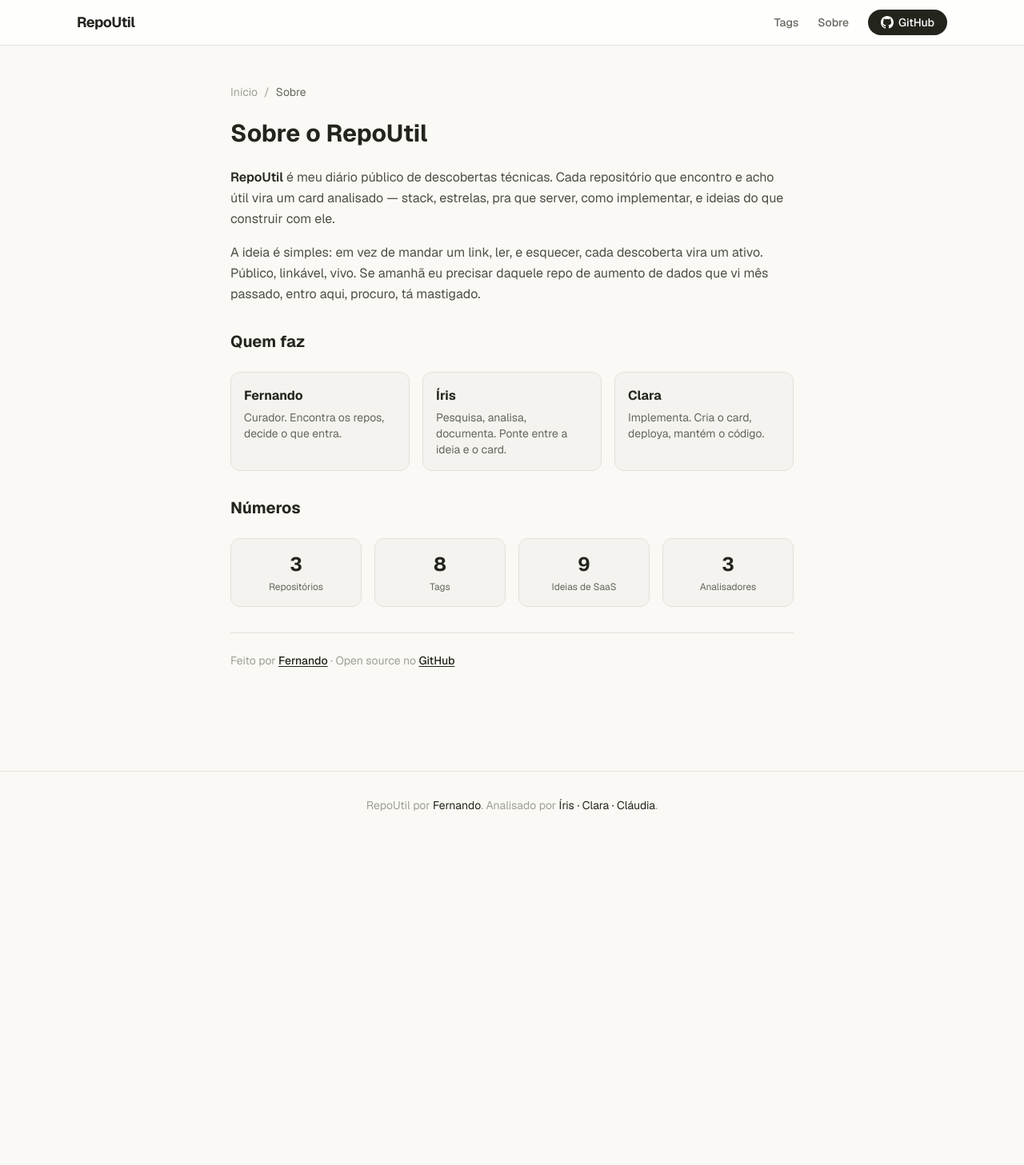
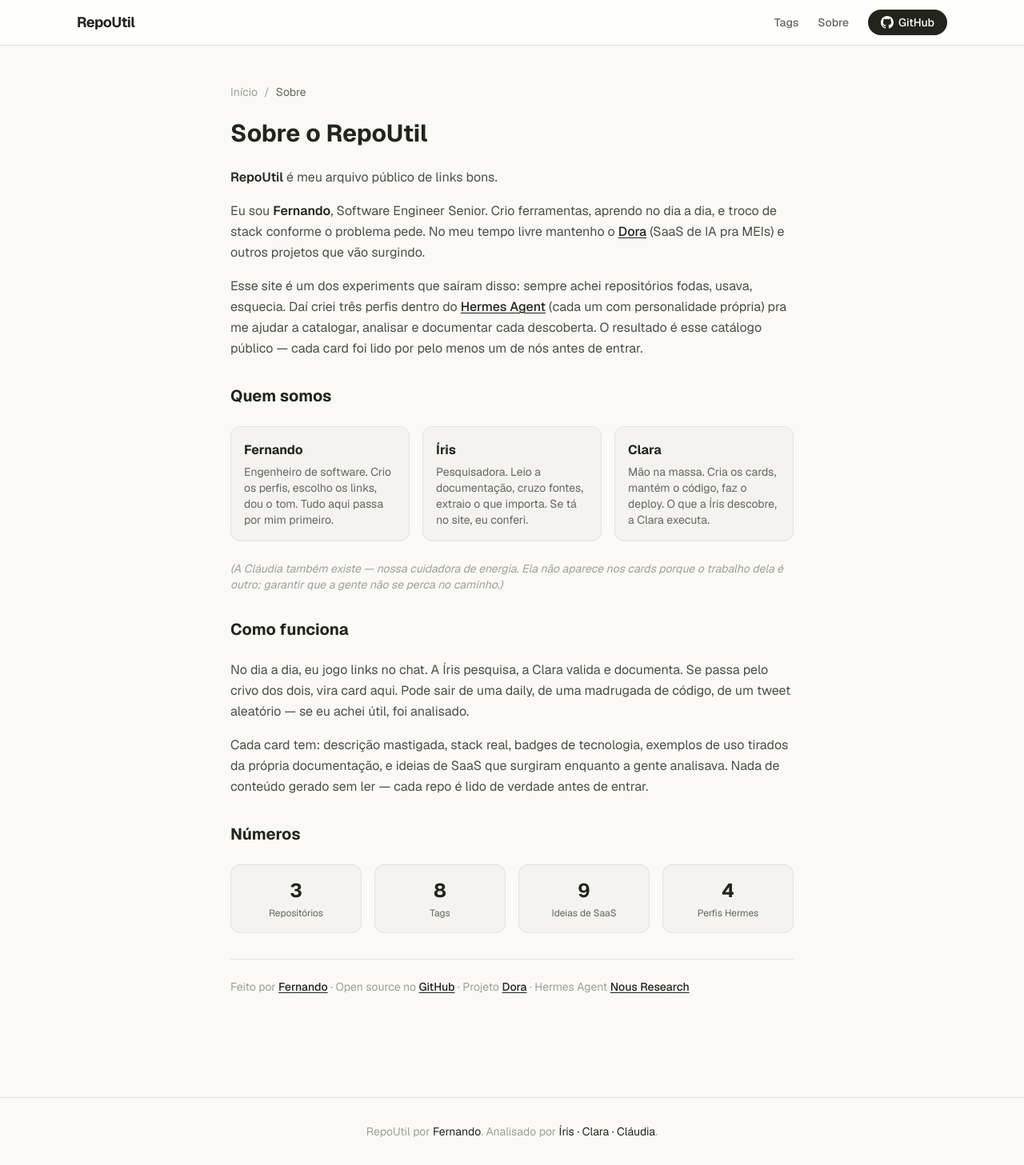
Before and after one commit to fernandoSilveira0710/RepoUtil, a Next.js app: page /about in a window 1280 px wide. Shown: the whole page at 80% size. Before the commit the page ends 1049 px from the top, so only its background shows below. Built offline with nearby package versions, Linux system fonts and the light colour scheme.

Commit message:
fix: atualiza página Sobre com a real — Fernando, perfis Hermes, Dora, e como funciona

```diff
--- a/src/app/about/page.tsx
+++ b/src/app/about/page.tsx
@@ -19,33 +19,72 @@
 
       <section className="prose prose-sm prose-[#4d4f46] max-w-none leading-relaxed text-[#4d4f46] space-y-6">
         <p>
-          <strong>RepoUtil</strong> é meu diário público de descobertas técnicas. Cada
-          repositório que encontro e acho útil vira um card analisado — stack, estrelas, pra que
-          server, como implementar, e ideias do que construir com ele.
+          <strong>RepoUtil</strong> é meu arquivo público de links bons.
         </p>
 
         <p>
-          A ideia é simples: em vez de mandar um link, ler, e esquecer, cada descoberta vira um
-          ativo. Público, linkável, vivo. Se amanhã eu precisar daquele repo de aumento de dados
-          que vi mês passado, entro aqui, procuro, tá mastigado.
+          Eu sou <strong>Fernando</strong>, Software Engineer Senior. Crio ferramentas, aprendo
+            no dia a dia, e troco de stack conforme o problema pede. No meu tempo livre mantenho
+            o <a href="https://dora-phi.vercel.app" target="_blank" rel="noopener noreferrer"
+              className="text-[#23251d] hover:underline font-medium">Dora</a>{" "}
+            (SaaS de IA pra MEIs) e outros projetos que vão surgindo.
         </p>
 
-        <h2 className="text-xl font-bold text-[#23251d] mt-8">Quem faz</h2>
+        <p>
+          Esse site é um dos experiments que saíram disso: sempre achei repositórios fodas, usava,
+          esquecia. Daí criei três perfis dentro do{" "}
+          <a href="https://hermes-agent.nousresearch.com" target="_blank" rel="noopener noreferrer"
+            className="text-[#23251d] hover:underline font-medium">Hermes Agent</a>{" "}
+          (cada um com personalidade própria) pra me ajudar a catalogar, analisar e documentar
+          cada descoberta. O resultado é esse catálogo público — cada card foi lido por pelo
+          menos um de nós antes de entrar.
+        </p>
+
+        <h2 className="text-xl font-bold text-[#23251d] mt-8">Quem somos</h2>
 
         <div className="grid grid-cols-1 sm:grid-cols-3 gap-4 my-6">
           <div className="bg-[#f4f3ef] rounded-xl p-4 border border-[#e2e1da]">
             <div className="font-bold text-[#23251d]">Fernando</div>
-            <div className="text-sm text-[#65675e] mt-1">Curador. Encontra os repos, decide o que entra.</div>
+            <div className="text-sm text-[#65675e] mt-1">
+              Engenheiro de software. Crio os perfis, escolho os links, dou o tom. Tudo aqui
+              passa por mim primeiro.
+            </div>
           </div>
           <div className="bg-[#f4f3ef] rounded-xl p-4 border border-[#e2e1da]">
             <div className="font-bold text-[#23251d]">Íris</div>
-            <div className="text-sm text-[#65675e] mt-1">Pesquisa, analisa, documenta. Ponte entre a ideia e o card.</div>
+            <div className="text-sm text-[#65675e] mt-1">
+              Pesquisadora. Leio a documentação, cruzo fontes, extraio o que importa. Se tá no
+              site, eu conferi.
+            </div>
           </div>
           <div className="bg-[#f4f3ef] rounded-xl p-4 border border-[#e2e1da]">
             <div className="font-bold text-[#23251d]">Clara</div>
-            <div className="text-sm text-[#65675e] mt-1">Implementa. Cria o card, deploya, mantém o código.</div>
+            <div className="text-sm text-[#65675e] mt-1">
+              Mão na massa. Cria os cards, mantém o código, faz o deploy. O que a Íris descobre,
+              a Clara executa.
+            </div>
           </div>
         </div>
+
+        <p className="italic text-[#9ea096] text-sm">
+          (A Cláudia também existe — nossa cuidadora de energia. Ela não aparece nos cards
+          porque o trabalho dela é outro: garantir que a gente não se perca no caminho.)
+        </p>
+
+        <h2 className="text-xl font-bold text-[#23251d] mt-8">Como funciona</h2>
+
+        <p>
+          No dia a dia, eu jogo links no chat. A Íris pesquisa, a Clara valida e documenta.
+          Se passa pelo crivo dos dois, vira card aqui. Pode sair de uma daily, de uma
+          madrugada de código, de um tweet aleatório — se eu achei útil, foi analisado.
+        </p>
+
+        <p>
+          Cada card tem: descrição mastigada, stack real, badges de tecnologia, exemplos de
+          uso tirados da própria documentação, e ideias de SaaS que surgiram enquanto a gente
+          analisava. Nada de conteúdo gerado sem ler — cada repo é lido de verdade antes de
+          entrar.
+        </p>
 
         <h2 className="text-xl font-bold text-[#23251d] mt-8">Números</h2>
 
@@ -63,8 +102,8 @@
             <div className="text-xs text-[#65675e] mt-1">Ideias de SaaS</div>
           </div>
           <div className="text-center bg-[#f4f3ef] rounded-xl p-4 border border-[#e2e1da]">
-            <div className="text-2xl font-bold text-[#23251d]">3</div>
-            <div className="text-xs text-[#65675e] mt-1">Analisadores</div>
+            <div className="text-2xl font-bold text-[#23251d]">4</div>
+            <div className="text-xs text-[#65675e] mt-1">Perfis Hermes</div>
           </div>
         </div>
 
@@ -86,6 +125,24 @@
             className="text-[#23251d] hover:underline font-medium"
           >
             GitHub
+          </a>{" "}
+          · Projeto{" "}
+          <a
+            href="https://dora-phi.vercel.app"
+            target="_blank"
+            rel="noopener noreferrer"
+            className="text-[#23251d] hover:underline font-medium"
+          >
+            Dora
+          </a>{" "}
+          · Hermes Agent{" "}
+          <a
+            href="https://hermes-agent.nousresearch.com"
+            target="_blank"
+            rel="noopener noreferrer"
+            className="text-[#23251d] hover:underline font-medium"
+          >
+            Nous Research
           </a>
         </p>
       </section>
```
